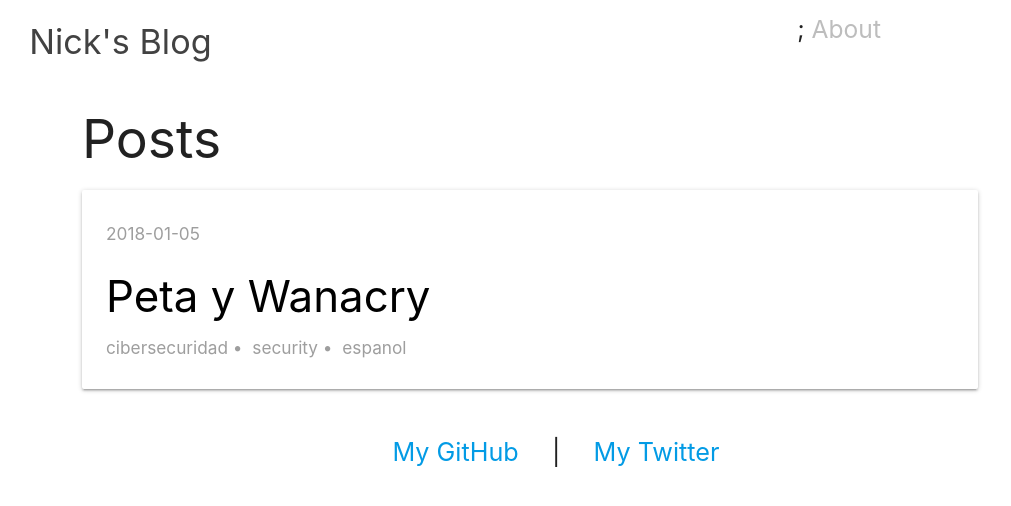
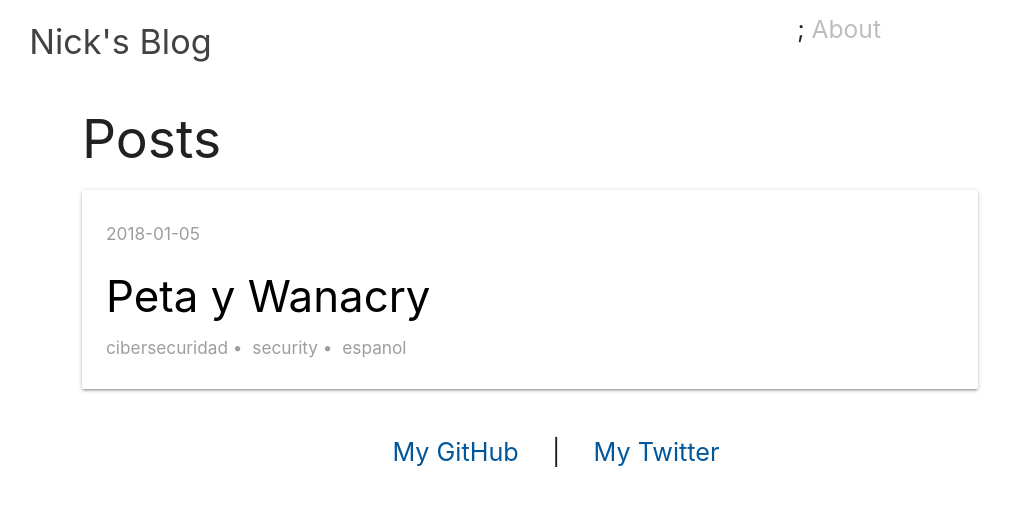
Before and after one commit to nick96/x-nick96.github.io, a Jekyll site: the page built from index.md, in a window 1280 px wide. Shown: the top 506 px of the page, without its empty margins (110-1121 px from the left). Built offline with Jekyll 4.4.1, drawn with Linux system fonts in a browser that asks for light colours.

Commit message:
Make the colour of anchor text nicer

```diff
--- a/assets/main.css
+++ b/assets/main.css
@@ -1,3 +1,7 @@
 footer {
     margin-top: 5%;
 }
+
+a {
+    color: #01579b;
+}
```
